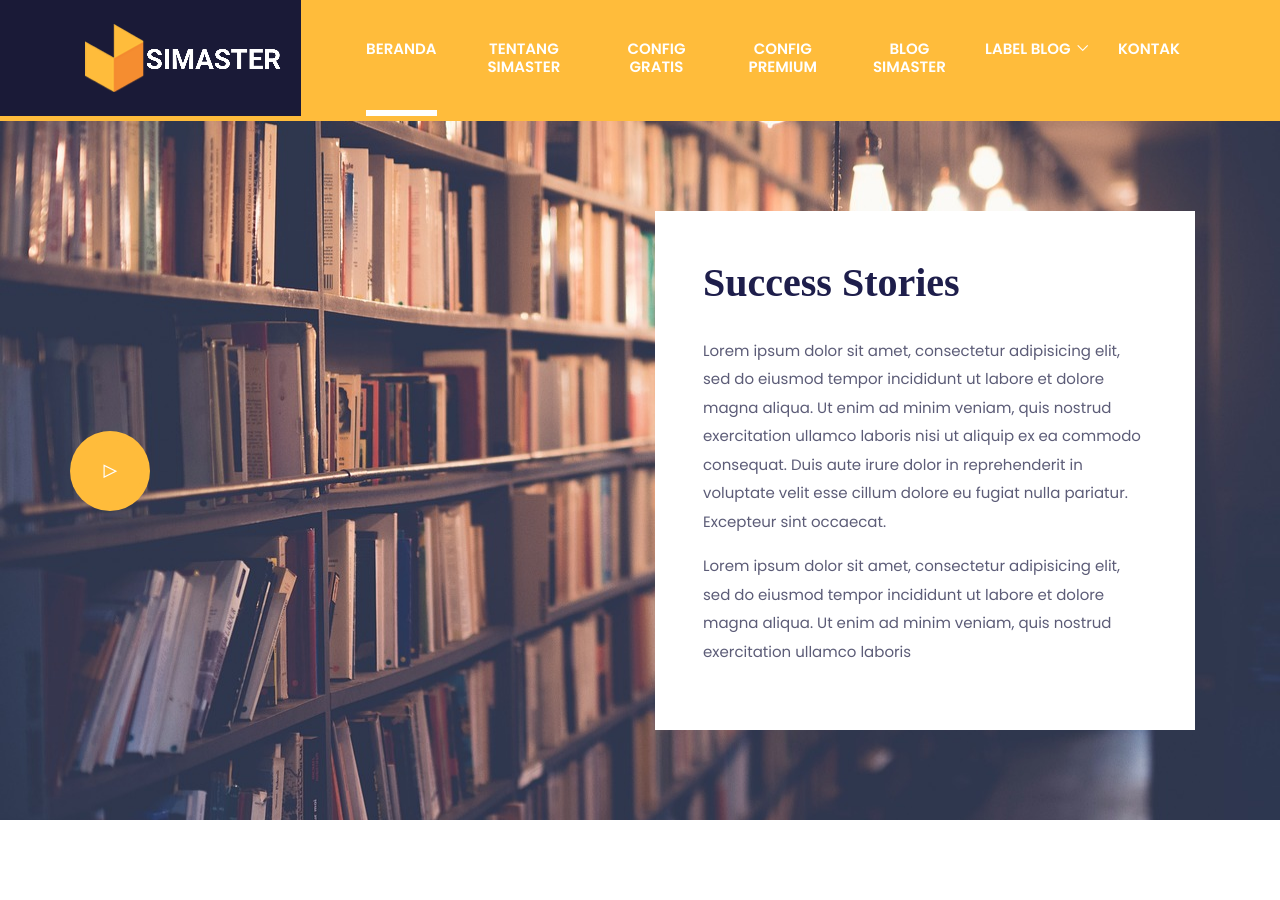
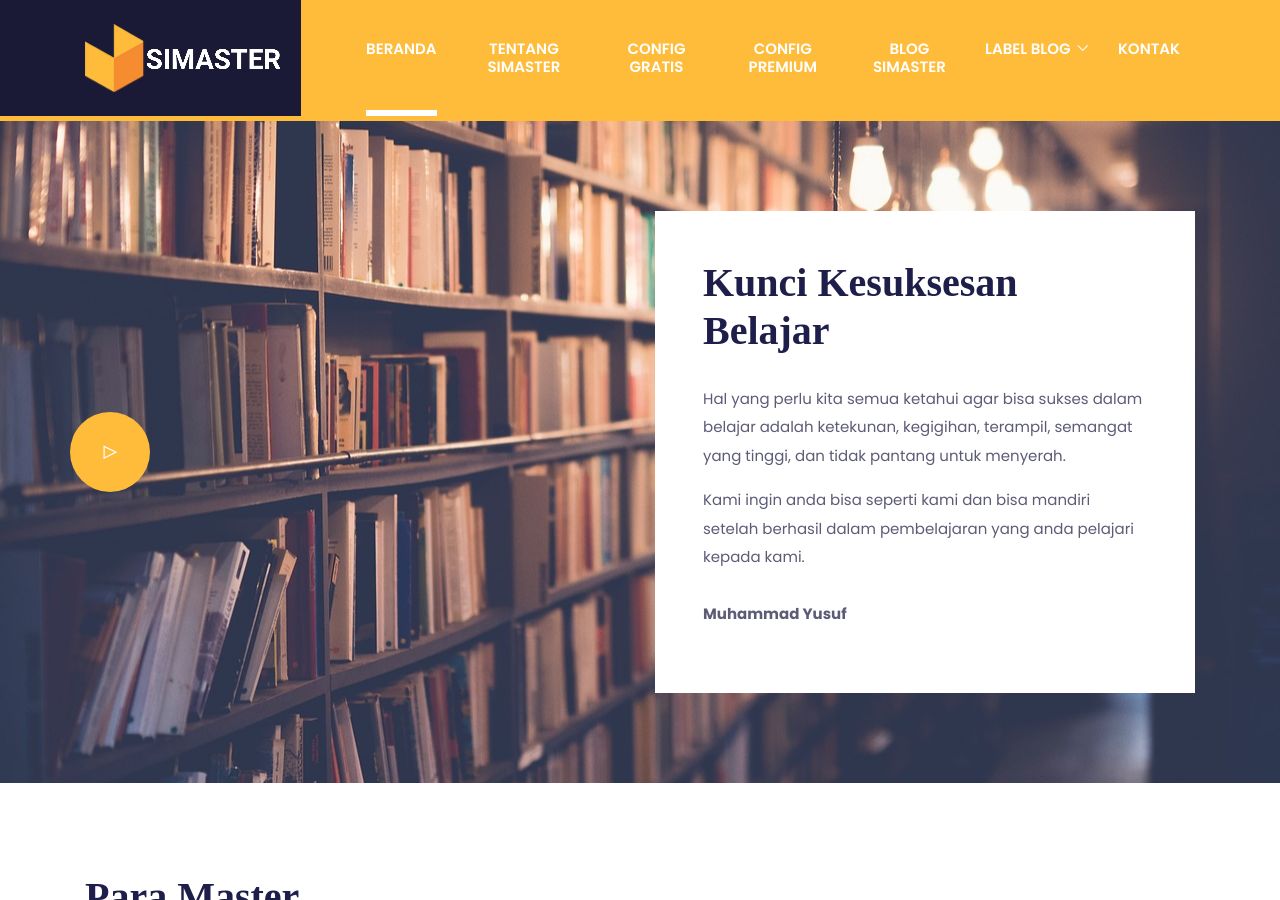
Before and after one commit to mwnsofficial/simastertutorials.github.io, a Jekyll site: the page built from about.html, in a window 1280 px wide and 900 px high, scrolled down 1601 px. Built offline with Jekyll 4.4.1, drawn with Linux system fonts in a browser that asks for light colours; some web fonts are replaced.

Commit message:
Update about.html

```diff
--- a/about.html
+++ b/about.html
@@ -72,24 +72,7 @@ description: Informasi mengenai blog dari simaster
 <!-- /funfacts -->
 
 <!-- success story -->
-<section class="section bg-cover" data-background="images/backgrounds/success-story.jpg">
-  <div class="container">
-    <div class="row">
-      <div class="col-lg-6 col-sm-4 position-relative success-video">
-        <a class="play-btn venobox" href="https://youtu.be/ilbLf4b9bYQ?si=f3vpVRlvIfxkc1SA" data-vbtype="video">
-          <i class="ti-control-play"></i>
-        </a>
-      </div>
-      <div class="col-lg-6 col-sm-8">
-        <div class="bg-white p-5">
-          <h2 class="section-title">Success Stories</h2>
-          <p>Lorem ipsum dolor sit amet, consectetur adipisicing elit, sed do eiusmod tempor incididunt ut labore et dolore magna aliqua. Ut enim ad minim veniam, quis nostrud exercitation ullamco laboris nisi ut aliquip ex ea commodo consequat. Duis aute irure dolor in reprehenderit in voluptate velit esse cillum dolore eu fugiat nulla pariatur. Excepteur sint occaecat.</p>
-          <p>Lorem ipsum dolor sit amet, consectetur adipisicing elit, sed do eiusmod tempor incididunt ut labore et dolore magna aliqua. Ut enim ad minim veniam, quis nostrud exercitation ullamco laboris</p>
-        </div>
-      </div>
-    </div>
-  </div>
-</section>
+{% include motivasi.html %}
 <!-- /success story -->
 
 <!-- teachers -->
```
